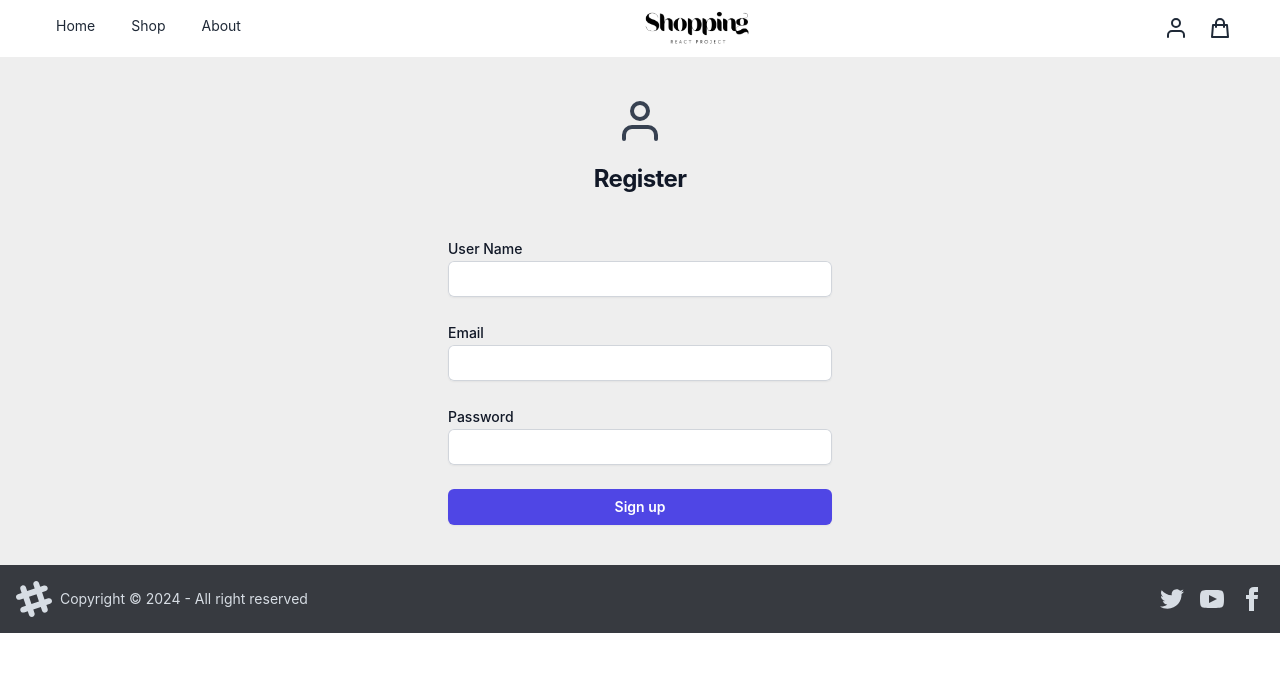
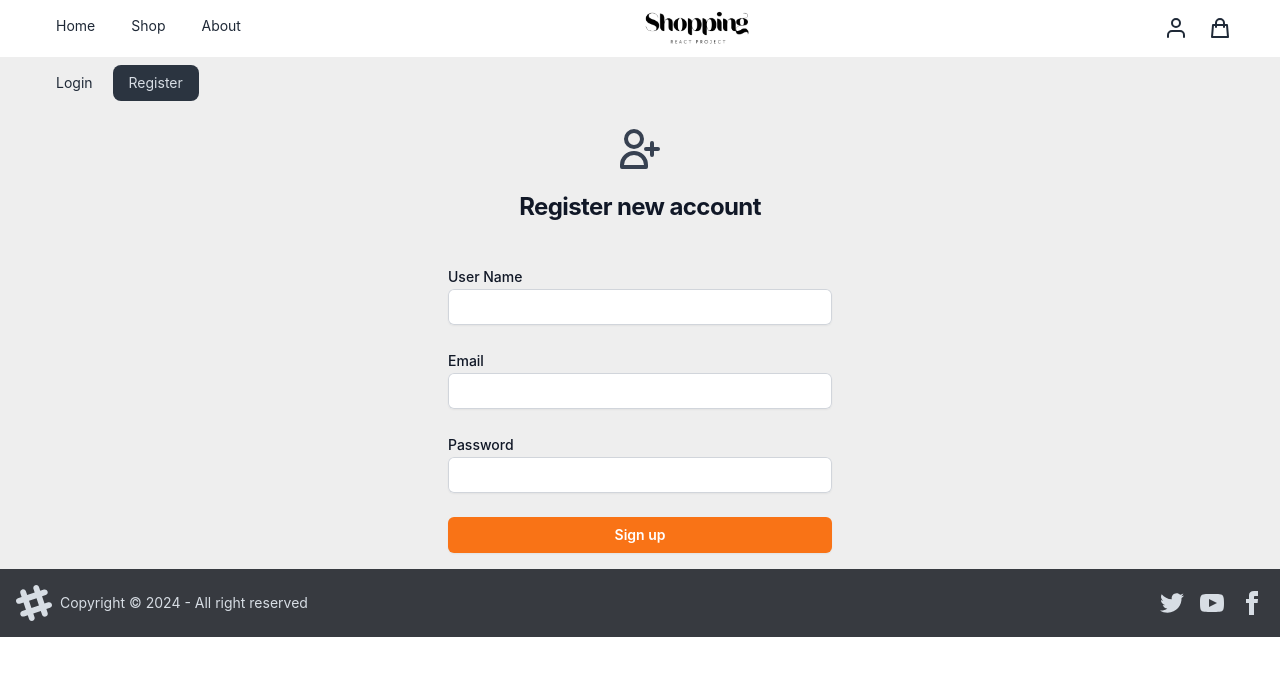
Before and after one commit to Niloofar-ejtahed/react-shopping-project, a React (Create React App) app: page /register in a window 1280 px wide. Shown: the top 676 px of the page. Built offline with nearby package versions, Linux system fonts and the light colour scheme.

Commit message:
refactor login + register

```diff
--- a/src/components/login.js
+++ b/src/components/login.js
@@ -1,36 +1,52 @@
-import React, { useContext, useEffect } from 'react'
+import React, { useContext, useEffect, useState } from 'react'
 import Input from '../tools/input'
 import { UserContext } from '../context/user-context'
 import { useDispatch } from 'react-redux';
-import { useNavigate } from 'react-router-dom';
+import { NavLink, useNavigate } from 'react-router-dom';
 import UseAsync from '../hooks/useAsync';
 import { BASE_AUTH_URL } from '../constant/url';
 
 export default function Login() {
 
-  const { getData, data, error } = UseAsync();
+  const { getData, data } = UseAsync();
   const value = useContext(UserContext);
   const dispatch = useDispatch();
   const navigate = useNavigate();
+  const [unauthorized , setUnauthorized ]= useState(false)
 
   useEffect(() => {
-
     if (data?.statusCode == 401) {
-      alert('Unauthorized')
+      setUnauthorized(true)
     }
     if (data?.access_token) {
-      sessionStorage.setItem('access_token', data?.access_token)
-      // sessionStorage.setItem('userIsLogin', true)
-      navigate('/profile')
+      sessionStorage.setItem('access_token', data?.access_token);
+      setUnauthorized(false);
+      navigate('/profile');
     }
   }, [data])
 
 
   return (
     <>
+      <ul className="flex menu menu-horizontal bg-base-500 w-full px-10">
+        <li className='pr-1'>
+          <NavLink to={'/login'}>
+            Login
+          </NavLink>
+        </li>
+        <li className='pr-1'>
+          <NavLink to={'/register'}>
+            Register
+          </NavLink>
+        </li>
+      </ul>
 
-      <h1>{error}</h1>
-      <div className="flex min-h-full flex-1 flex-col justify-center px-6 py-10 lg:px-8">
+      {unauthorized
+      ? (<h1 className='ml-10 mt-4 text-red-600'>No user account has been registered with this email.Please Register.</h1>
+      ) : ''
+      }
+
+      <div className="flex min-h-full flex-1 flex-col justify-center px-6 py-4 lg:px-8">
         <div className="sm:mx-auto sm:w-full sm:max-w-sm">
           <svg className="h-12 w-12 text-gray-700 mx-auto" viewBox="0 0 24 24" fill="none" stroke="currentColor" strokeWidth="2" strokeLinecap="round" strokeLinejoin="round">
             <path d="M20 21v-2a4 4 0 0 0-4-4H8a4 4 0 0 0-4 4v2" />
@@ -72,7 +88,7 @@ export default function Login() {
             <div>
               <button
                 type="submit"
-                className="flex w-full justify-center rounded-md bg-indigo-600 px-3 py-1.5 text-sm font-semibold leading-6 text-white shadow-sm hover:bg-indigo-500 focus-visible:outline focus-visible:outline-2 focus-visible:outline-offset-2 focus-visible:outline-indigo-600"
+                className="flex w-full justify-center rounded-md bg-orange-500 px-3 py-1.5 text-sm font-semibold leading-6 text-white shadow-sm hover:bg-orange-400 focus-visible:outline focus-visible:outline-2 focus-visible:outline-offset-2 focus-visible:outline-indigo-600"
               > Log in
               </button>
             </div>
--- a/src/components/register.js
+++ b/src/components/register.js
@@ -3,7 +3,7 @@ import Input from '../tools/input'
 import { UserContext } from '../context/user-context';
 import { useDispatch } from 'react-redux';
 import UseAsync from '../hooks/useAsync';
-import { useNavigate } from 'react-router-dom';
+import { NavLink, useNavigate } from 'react-router-dom';
 import { BASE_AUTH_URL } from '../constant/url';
 
 export default function Register() {
@@ -28,7 +28,7 @@ export default function Register() {
           isRegisterSuccessful: true
         },
       })
-      localStorage.setItem('userId' , data?.id)
+      localStorage.setItem('userId', data?.id)
       navigate('/login')
     }
   }
@@ -37,13 +37,26 @@ export default function Register() {
 
   return (
     <>
-      <div className="flex min-h-full flex-1 flex-col justify-center px-6 py-10 lg:px-8">
+      <ul className="flex menu menu-horizontal bg-base-500 w-full px-10">
+        <li className='pr-1'>
+          <NavLink to={'/login'}>
+            Login
+          </NavLink>
+        </li>
+        <li className='pr-1'>
+          <NavLink to={'/register'}>
+            Register
+          </NavLink>
+        </li>
+      </ul>
+
+      <div className="flex min-h-full flex-1 flex-col justify-center px-6 py-4 lg:px-8">
         <div className="sm:mx-auto sm:w-full sm:max-w-sm">
-          <svg className="h-12 w-12 text-gray-700 mx-auto" viewBox="0 0 24 24" fill="none" stroke="currentColor" strokeWidth="2" strokeLinecap="round" strokeLinejoin="round">
-            <path d="M20 21v-2a4 4 0 0 0-4-4H8a4 4 0 0 0-4 4v2" />
-            <circle cx="12" cy="7" r="4" /></svg>
+          <svg className="h-12 w-12 text-gray-700 mx-auto" fill="none" viewBox="0 0 24 24" stroke="currentColor">
+            <path strokeLinecap="round" strokeLinejoin="round" strokeWidth="2" d="M18 9v3m0 0v3m0-3h3m-3 0h-3m-2-5a4 4 0 11-8 0 4 4 0 018 0zM3 20a6 6 0 0112 0v1H3v-1z" />
+          </svg>
           <h2 className="mt-4 text-center text-2xl font-bold leading-9 tracking-tight text-gray-900">
-            Register
+            Register new account
           </h2>
         </div>
 
@@ -95,7 +108,7 @@ export default function Register() {
             <div>
               <button
                 type="submit"
-                className="flex w-full justify-center rounded-md bg-indigo-600 px-3 py-1.5 text-sm font-semibold leading-6 text-white shadow-sm hover:bg-indigo-500 focus-visible:outline focus-visible:outline-2 focus-visible:outline-offset-2 focus-visible:outline-indigo-600"
+                className="flex w-full justify-center rounded-md bg-orange-500 px-3 py-1.5 text-sm font-semibold leading-6 text-white shadow-sm hover:bg-orange-400 focus-visible:outline focus-visible:outline-2 focus-visible:outline-offset-2 focus-visible:outline-indigo-600"
               > Sign up
               </button>
             </div>
```
